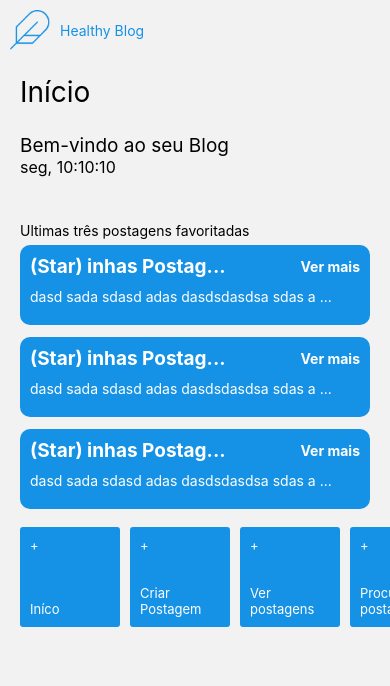
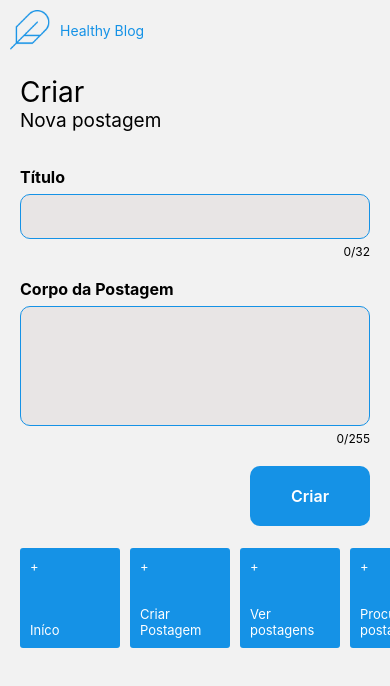
Before and after one commit to danieljuniorce/healthy-blog-teste-frontend-plantao-ativo, a React Native app: screen /Create in a window 390 px wide. Shown: the top 686 px of the page. Built offline with nearby package versions, Linux system fonts and the light colour scheme.

Commit message:
Create Screen

```diff
--- a/src/components/Input/index.tsx
+++ b/src/components/Input/index.tsx
@@ -5,10 +5,10 @@ const Inputs = styled.TextInput`
   height: 45px;
   border-radius: 10px;
 
-  margin-vertical: 15px;
   elevation: 1;
 
   background: #e8e5e5;
+  border: 1px solid #1592e6;
 `;
 
 export default Inputs;
--- /dev/null
+++ b/src/pages/Create/index.tsx
@@ -0,0 +1,49 @@
+import React from 'react';
+
+import {
+  Container,
+  Title,
+  SubTitle,
+  InputGroup,
+  InputTextArea,
+  TitleInput,
+  QtdInput,
+  ButtonView,
+  TextButton,
+} from './styled';
+
+import HeaderComponent from '../../components/Header';
+import Tabs from '../../components/Tab';
+import Input from '../../components/Input';
+import Button from '../../components/Button';
+
+export default function Create() {
+  return (
+    <>
+      <HeaderComponent />
+
+      <Container>
+        <Title>Criar</Title>
+        <SubTitle>Nova postagem</SubTitle>
+
+        <InputGroup>
+          <TitleInput>Título</TitleInput>
+          <Input />
+          <QtdInput>0/32</QtdInput>
+        </InputGroup>
+        <InputGroup>
+          <TitleInput>Corpo da Postagem</TitleInput>
+          <InputTextArea multiline={true} numberOfLines={4} />
+          <QtdInput>0/255</QtdInput>
+        </InputGroup>
+
+        <ButtonView>
+          <Button>
+            <TextButton>Criar</TextButton>
+          </Button>
+        </ButtonView>
+      </Container>
+      <Tabs />
+    </>
+  );
+}
--- /dev/null
+++ b/src/pages/Create/styled.tsx
@@ -0,0 +1,67 @@
+import styled from 'styled-components/native';
+import Input from '../../components/Input';
+
+const Container = styled.View`
+  padding-horizontal: 20px;
+`;
+
+const Title = styled.Text`
+  font-size: 28px;
+`;
+
+const SubTitle = styled.Text`
+  font-size: 19px;
+  margin-bottom: 25px;
+`;
+
+const InputGroup = styled.View`
+  margin-vertical: 10px;
+`;
+
+const InputTextArea = styled(Input)`
+  height: 120px;
+`;
+
+const TitleInput = styled.Text`
+  font-size: 16px;
+  font-weight: 700;
+
+  margin-bottom: 7px;
+`;
+
+const QtdInput = styled.Text`
+  width: 100%;
+  margin-top: 5px;
+
+  font-size: 12px;
+
+  text-align: right;
+`;
+
+const ButtonView = styled.View`
+  width: 100%;
+  margin-top: 10px;
+  margin-bottom: 10px;
+
+  display: flex;
+  align-items: flex-end;
+`;
+
+const TextButton = styled.Text`
+  font-size: 16px;
+  font-weight: 600;
+
+  color: #fff;
+`;
+
+export {
+  Container,
+  Title,
+  SubTitle,
+  InputGroup,
+  InputTextArea,
+  TitleInput,
+  QtdInput,
+  ButtonView,
+  TextButton,
+};
--- a/src/router/index.tsx
+++ b/src/router/index.tsx
@@ -6,11 +6,13 @@ import { createStackNavigator } from '@react-navigation/stack';
 const AppStack = createStackNavigator();
 
 import Main from '../pages/Main';
+import Create from '../pages/Create';
 
 const Routes = () => (
   <NavigationContainer>
     <AppStack.Navigator screenOptions={{ headerShown: false }}>
       <AppStack.Screen name="Main" component={Main} />
+      <AppStack.Screen name="Create" component={Create} />
     </AppStack.Navigator>
   </NavigationContainer>
 );
```
